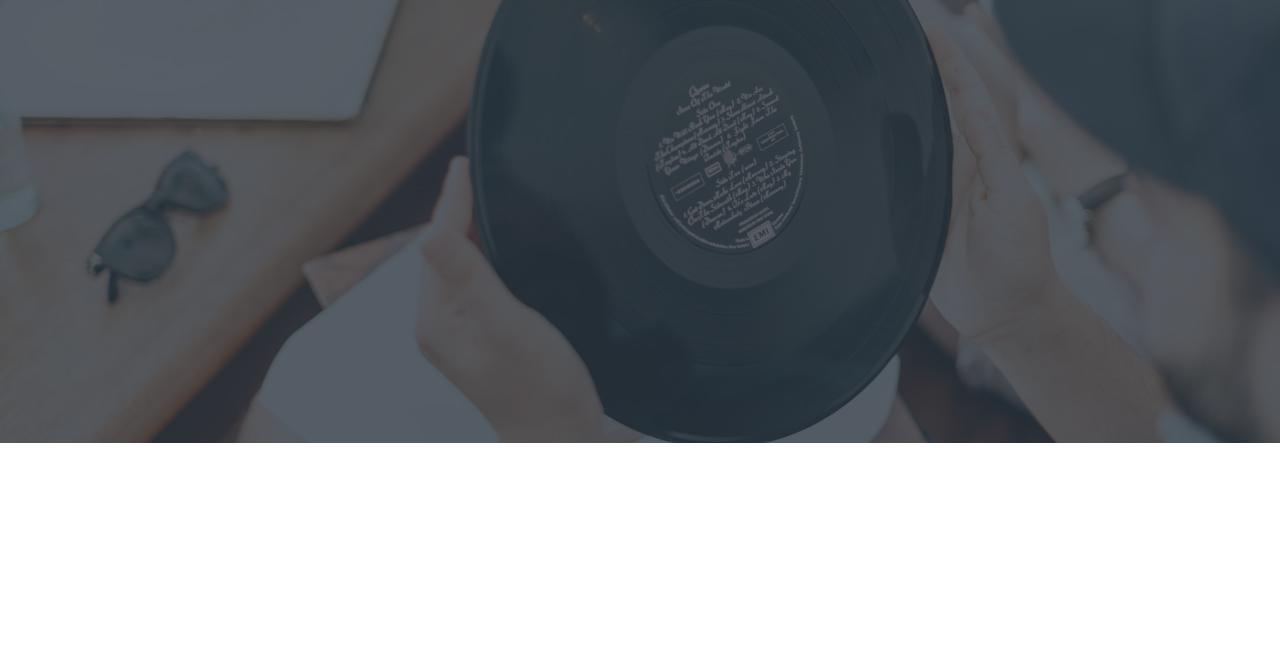
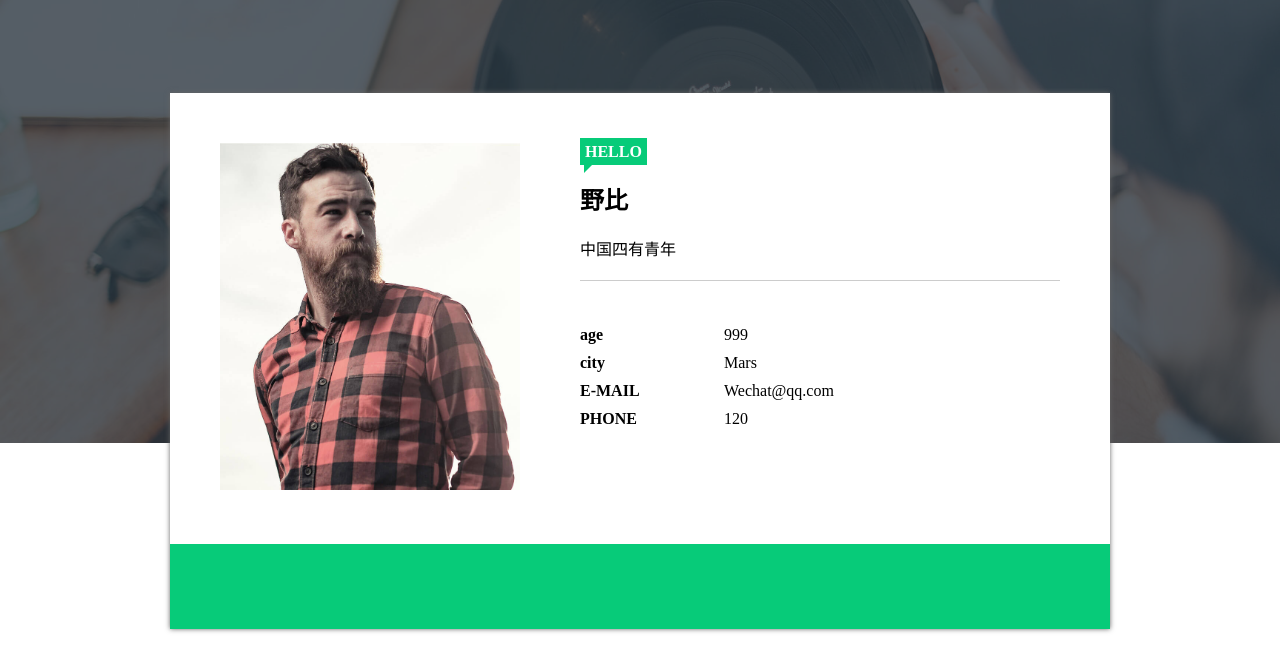
Before and after one commit to Gullrye/frontend-practice, a plain HTML site: page 简历/index.html in a window 1280 px wide. Shown: the part 72-744 px from the top of the page. Drawn offline with Linux system fonts and the light colour scheme.

Commit message:
add about section

```diff
--- a/简历/index.html
+++ b/简历/index.html
@@ -31,7 +31,44 @@
       </div>
     </header>
     <div class="banner"></div>
-    <main></main>
+    <div class="content">
+      <div class="container">
+        <section class="about">
+          <div class="profile clearfix">
+            <div class="profile-photo">
+              <img src="./images/avatar.jpg" alt="头像" />
+            </div>
+            <div class="profile-info">
+              <span class="hello">HELLO</span>
+              <h1>野比</h1>
+              <p>中国四有青年</p>
+              <hr>
+              <dl>
+                <dt>age</dt>
+                <dd>999</dd>
+                <dt>city</dt>
+                <dd>Mars</dd>
+                <dt>E-MAIL</dt>
+                <dd>Wechat@qq.com</dd>
+                <dt>PHONE</dt>
+                <dd>120</dd>
+              </dl>
+            </div>
+          </div>
+          <div class="profile-social">
+            <ul class="clearfix">
+              <li><a href="#"></a></li>
+              <li><a href="#"></a></li>
+              <li><a href="#"></a></li>
+              <li><a href="#"></a></li>
+              <li><a href="#"></a></li>
+              <li><a href="#"></a></li>
+            </ul>
+          </div>
+        </section>
+      </div>
+    </div>
+
     <script src="./main.js"></script>
   </body>
 </html>
--- a/简历/style.css
+++ b/简历/style.css
@@ -1,5 +1,6 @@
-body {
+* {
   margin: 0;
+  padding: 0;
 }
 
 header {
@@ -27,11 +28,6 @@ header {
   color: #9a9da2;
 }
 
-nav ul {
-  margin: 0;
-  padding: 0;
-}
-
 nav ul li {
   float: left;
   margin-right: 30px;
@@ -47,7 +43,7 @@ nav ul li a {
   color: #bcbec2;
 }
 
-nav ul.clearfix::after {
+.clearfix::after {
   content: '';
   display: block;
   clear: both;
@@ -85,3 +81,97 @@ nav .nav-wrap {
   height: 515px;
   background: rgba(44, 55, 66, 0.8);
 }
+
+.content {
+  position: relative;
+  margin-top: -350px;
+}
+
+.container {
+  width: 940px;
+  height: 1000px;
+  margin: 0 auto;
+  background-color: #fff;
+}
+
+.container .about {
+  box-shadow: 0 0 5px #666;
+}
+
+.container .profile {
+  padding: 50px;
+}
+
+.container .profile-photo {
+  float: left;
+}
+
+.container .profile-photo img {
+  width: 300px;
+  height: auto;
+}
+
+.container .profile-info {
+  float: left;
+  width: 480px;
+  margin-left: 60px;
+}
+
+.container .profile-info p {
+  margin: 20px 0 20px 0;
+}
+
+.container .profile-info dt, .container .profile-info dd {
+  float: left;
+  width: 70%;
+  padding: 5px 0;
+}
+
+.container dl {
+  padding: 40px 0;
+  font-size: 16px;
+}
+
+.container .profile-info dt {
+  font-weight: bold;
+  width: 30%;
+}
+
+.container .profile-social {
+  background-color: #07cb79;
+}
+
+.container .profile-social ul li {
+  float: left;
+  height: 85px;
+  list-style: none;
+}
+
+hr {
+  border: none;
+  height: 1px;
+  background-color: rgba(0, 0, 0, 0.2);
+}
+
+.hello {
+  position: relative;
+  padding: 5px;
+  font-weight: bold;
+  color: #fff;
+  background: #07cb79;
+}
+
+.hello::after {
+  content: '';
+  position: absolute;
+  left: 4px;
+  top: 100%;
+  border: 8px solid transparent;
+  border-left-color: #07cb79;
+  border-top-width: 0;
+  border-right-width: 0;
+}
+
+.container .about h1 {
+  padding: 20px 0 0;
+}
```
Also changed, not shown: 简历/images/avatar.jpg (added).
